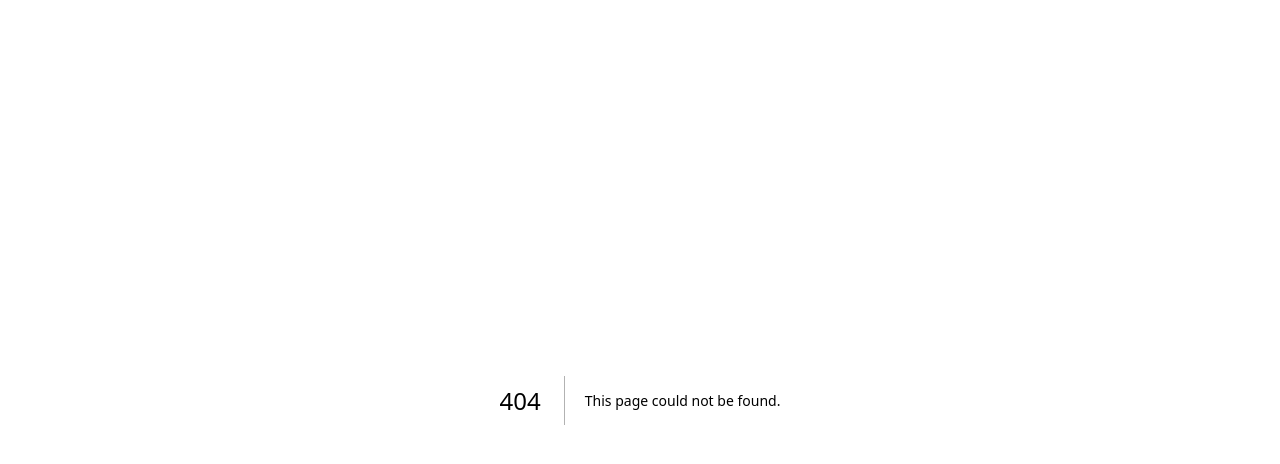
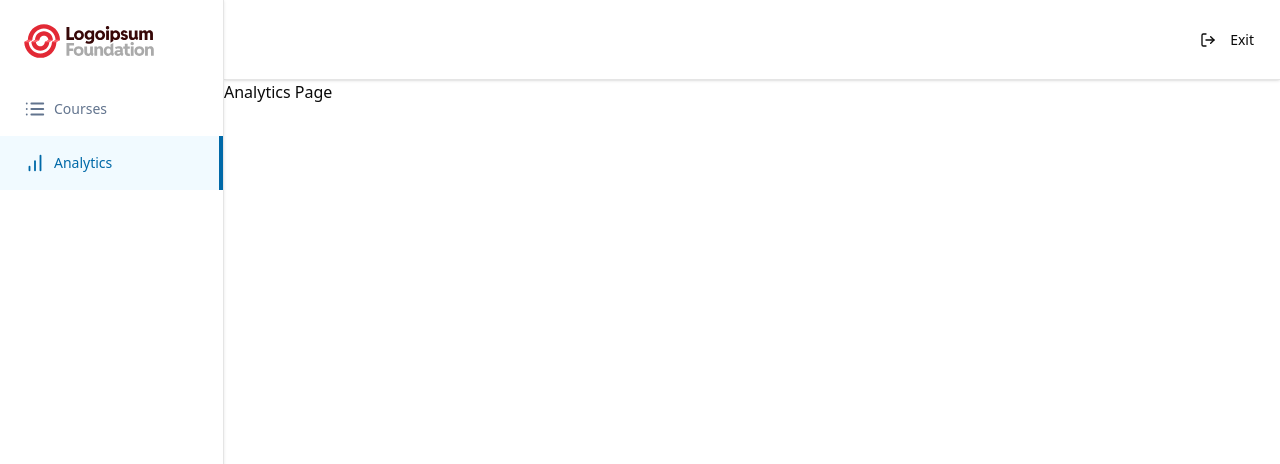
Before and after one commit to eason-shinetech/lms, a Next.js app: page /teacher/analytics in a window 1280 px wide. Before the commit this address had no page. Shown: the top 464 px of the page. Built offline with nearby package versions, Linux system fonts and the light colour scheme.

Commit message:
dynamic layout

```diff
--- /dev/null
+++ b/app/(dashboard)/(routes)/teacher/analytics/page.tsx
@@ -0,0 +1,5 @@
+const AnalyticsPage = () => {
+  return <div>Analytics Page</div>;
+};
+
+export default AnalyticsPage;
--- /dev/null
+++ b/app/(dashboard)/(routes)/teacher/courses/page.tsx
@@ -0,0 +1,5 @@
+const CoursesPage = () => {
+  return <div>Courses Page</div>;
+};
+
+export default CoursesPage;
--- a/app/(dashboard)/_components/sidebar-routes.tsx
+++ b/app/(dashboard)/_components/sidebar-routes.tsx
@@ -1,7 +1,8 @@
 "use client";
 
-import { Compass, Layout } from "lucide-react";
+import { BarChart, Compass, Layout, List } from "lucide-react";
 import SidebarItem from "./sidebar-item";
+import { usePathname } from "next/navigation";
 
 const guideRoutes = [
   {
@@ -16,8 +17,23 @@
   },
 ];
 
+const teacherRoutes = [
+  {
+    icon: List,
+    label: "Courses",
+    href: "/teacher/courses",
+  },
+  {
+    icon: BarChart,
+    label: "Analytics",
+    href: "/teacher/analytics",
+  },
+];
+
 const SidebarRoutes = () => {
-  const routes = guideRoutes;
+  const pathname = usePathname();
+  const isTeacherPage = pathname?.includes("/teacher");
+  const routes = isTeacherPage ? teacherRoutes : guideRoutes;
   return (
     <div className="flex flex-col w-full">
       {routes.map((route, index) => (
--- a/app/(dashboard)/layout.tsx
+++ b/app/(dashboard)/layout.tsx
@@ -14,7 +14,7 @@
       <div className="hidden md:flex h-full w-56 flex-col fixed inset-y-0 z-50">
         <Sidebar />
       </div>
-      <main className="h-full md:pl-56">{children}</main>
+      <main className="h-full md:pl-56 pt-[80px]">{children}</main>
     </div>
   );
 }
--- a/components/navbar-routes.tsx
+++ b/components/navbar-routes.tsx
@@ -1,8 +1,32 @@
+"use client";
 import { UserButton } from "@clerk/nextjs";
+import { usePathname } from "next/navigation";
+import { Button } from "./ui/button";
+import { LogOut } from "lucide-react";
+import Link from "next/link";
 
 const NavbarRoutes = () => {
+  const pathname = usePathname();
+
+  const isTeacherPage = pathname?.startsWith("/teacher");
+  const isPlayerPage = pathname?.startsWith("/chapter");
+
   return (
     <div className="flex gap-x-2 ml-auto">
+      {isTeacherPage || isPlayerPage ? (
+        <Link href={"/"}>
+          <Button size="sm" variant="ghost">
+            <LogOut className="h-4 w-4 mr-2" />
+            Exit
+          </Button>
+        </Link>
+      ) : (
+        <Link href={"/teacher/courses"}>
+          <Button size="sm" variant="ghost">
+            Teacher Mode
+          </Button>
+        </Link>
+      )}
       <UserButton />
     </div>
   );
```
